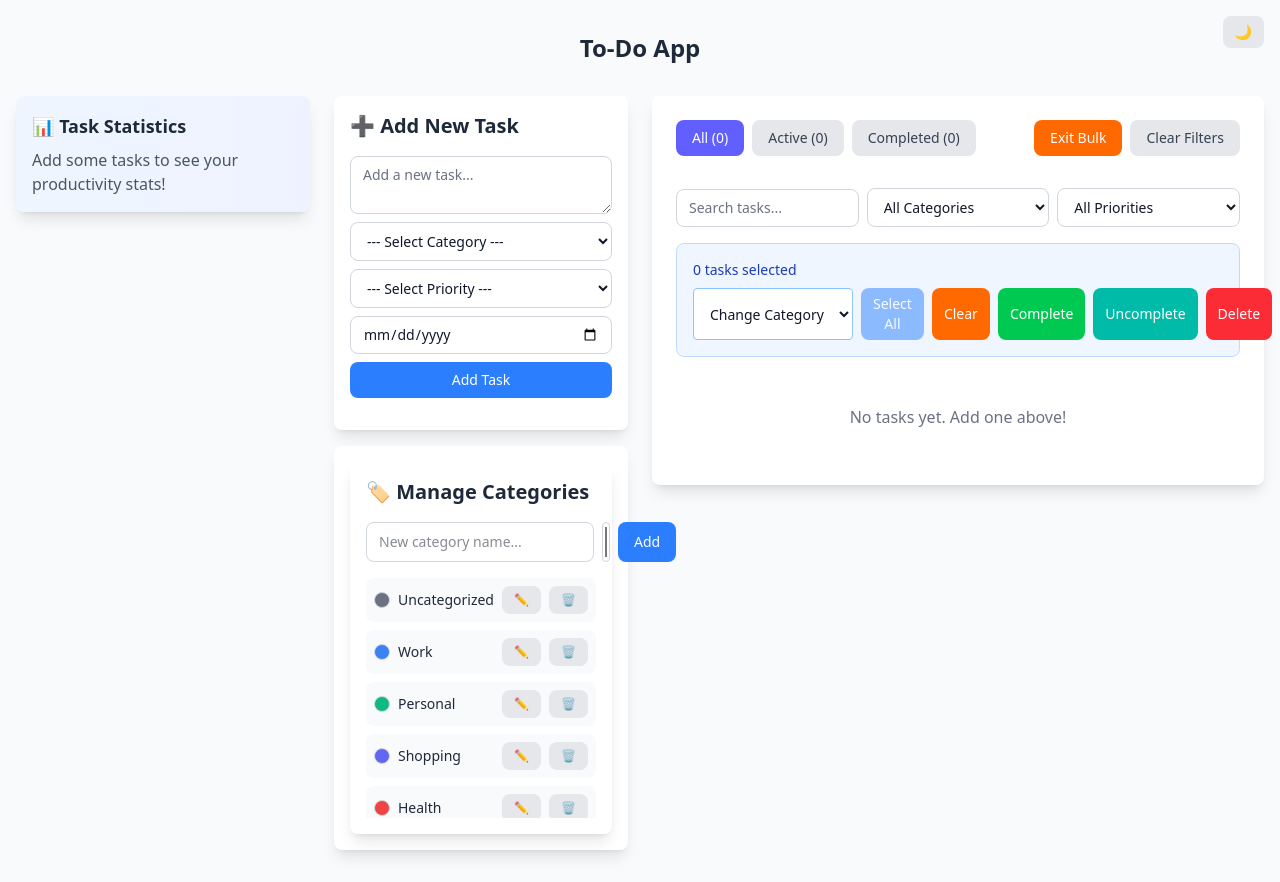
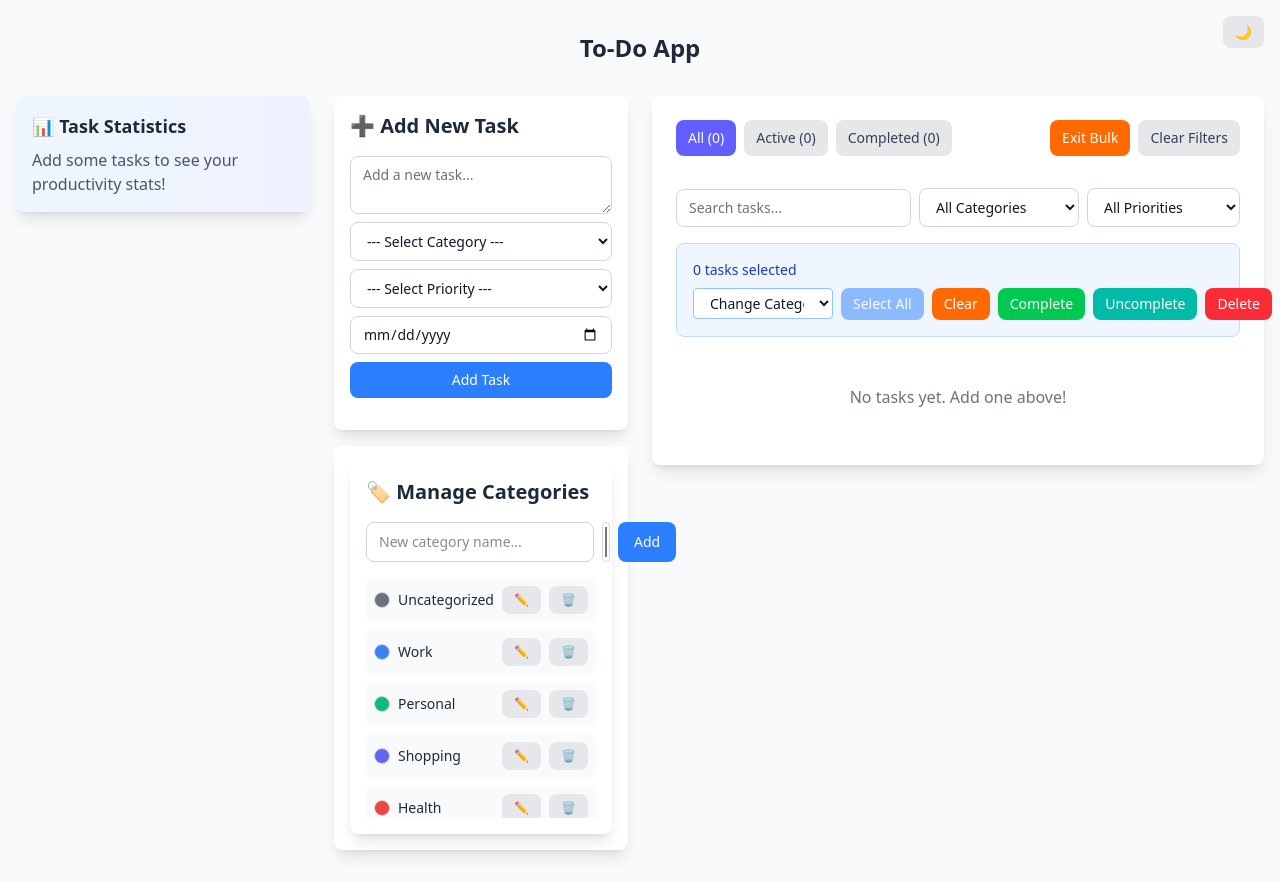
Before and after one commit to alexlangidis/todo-app-v2, a React (Vite) app: page / in a window 1280 px wide. Both pictures are taken after a click on the button "Bulk Select". Built offline with nearby package versions, Linux system fonts and the light colour scheme.

Commit message:
feat: Add new feature

```diff
--- a/src/components/App/AppFilters.tsx
+++ b/src/components/App/AppFilters.tsx
@@ -37,17 +37,17 @@ const AppFilters: React.FC<AppFiltersProps> = ({
 }) => {
   return (
     <>
-      <div className="flex items-center justify-between gap-4 mb-4">
+      <div className="flex flex-col sm:flex-row sm:items-center sm:justify-between gap-4 mb-4">
         <FilterButtons
           currentFilter={filter}
           onFilterChange={onFilterChange}
           taskCounts={taskCounts}
         />
 
-        <div className="flex gap-2 self-start">
+        <div className="flex flex-wrap gap-2 sm:self-start">
           <button
             onClick={onToggleBulkActions}
-            className={`px-4 py-2 rounded-lg text-sm font-medium transition-colors cursor-pointer ${
+            className={`px-3 py-2 rounded-lg text-sm font-medium transition-colors cursor-pointer whitespace-nowrap ${
               showBulkActions
                 ? "bg-orange-500 text-white dark:bg-orange-600"
                 : "bg-orange-200 text-orange-700 hover:bg-orange-300 dark:bg-orange-700 dark:text-orange-300 dark:hover:bg-orange-600"
@@ -58,7 +58,7 @@ const AppFilters: React.FC<AppFiltersProps> = ({
 
           <button
             onClick={onClearFilters}
-            className="px-4 py-2 bg-gray-200 text-gray-700 hover:bg-gray-300 dark:bg-gray-700 dark:text-gray-300 dark:hover:bg-gray-600 rounded-lg text-sm font-medium transition-colors cursor-pointer"
+            className="px-3 py-2 bg-gray-200 text-gray-700 hover:bg-gray-300 dark:bg-gray-700 dark:text-gray-300 dark:hover:bg-gray-600 rounded-lg text-sm font-medium transition-colors cursor-pointer whitespace-nowrap"
           >
             Clear Filters
           </button>
@@ -66,11 +66,14 @@ const AppFilters: React.FC<AppFiltersProps> = ({
       </div>
 
       <div className="mb-4">
-        <div className="flex flex-col sm:flex-row items-center gap-2">
+        <div className="space-y-2 sm:space-y-0 sm:flex sm:items-center sm:gap-2">
+          <div className="w-full sm:flex-1">
             <SearchBar
               searchQuery={searchQuery}
               onSearchChange={onSearchChange}
             />
+          </div>
+          <div className="w-full sm:w-auto sm:min-w-[160px]">
             <select
               value={categoryFilter}
               onChange={(e) => onCategoryFilterChange(e.target.value)}
@@ -83,10 +86,12 @@ const AppFilters: React.FC<AppFiltersProps> = ({
                 </option>
               ))}
             </select>
+          </div>
+          <div className="w-full sm:w-auto sm:min-w-[140px]">
             <select
               value={priorityFilter}
               onChange={(e) => onPriorityFilterChange(e.target.value)}
-            className=" w-full px-3 py-2 text-sm border border-gray-300 dark:border-gray-600 rounded-lg focus:outline-none focus:ring-2 focus:ring-blue-500 focus:border-transparent bg-white dark:bg-gray-700 text-gray-900 dark:text-gray-100  cursor-pointer"
+              className="w-full px-3 py-2 text-sm border border-gray-300 dark:border-gray-600 rounded-lg focus:outline-none focus:ring-2 focus:ring-blue-500 focus:border-transparent bg-white dark:bg-gray-700 text-gray-900 dark:text-gray-100 cursor-pointer"
             >
               <option value="">All Priorities</option>
               {TASK_PRIORITIES.map((priority) => (
@@ -97,6 +102,7 @@ const AppFilters: React.FC<AppFiltersProps> = ({
             </select>
           </div>
         </div>
+      </div>
     </>
   );
 };
--- a/src/components/BulkActions.tsx
+++ b/src/components/BulkActions.tsx
@@ -51,11 +51,12 @@ const BulkActions: React.FC<BulkActionsProps> = ({
           selected
         </span>
 
-        <div className="flex flex-col sm:flex-row gap-2 m-auto sm:ml-auto sm:m-0">
+        <div className="flex flex-col sm:flex-row gap-2 m-auto sm:ml-auto sm:m-0 w-full sm:w-auto">
+          <div className="w-full sm:w-auto sm:min-w-[140px]">
             <select
               value={selectedCategory}
               onChange={(e) => handleCategoryChange(e.target.value)}
-            className="px-3 py-1 text-sm border border-blue-300 dark:border-blue-600 rounded focus:outline-none focus:ring-2 focus:ring-blue-500 focus:border-transparent bg-white dark:bg-gray-700 text-gray-900 dark:text-gray-100"
+              className="w-full px-3 py-1 text-sm border border-blue-300 dark:border-blue-600 rounded focus:outline-none focus:ring-2 focus:ring-blue-500 focus:border-transparent bg-white dark:bg-gray-700 text-gray-900 dark:text-gray-100"
             >
               <option value="" disabled>
                 Change Category
@@ -66,31 +67,55 @@ const BulkActions: React.FC<BulkActionsProps> = ({
                 </option>
               ))}
             </select>
+          </div>
 
+          <div className="flex flex-wrap gap-2 sm:flex-nowrap">
             <Button
               onClick={onSelectAll}
               variant="primary"
               size="sm"
               disabled={selectedTasks.length === totalTasks}
+              className="flex-1 sm:flex-none"
             >
               Select All
             </Button>
 
-          <Button onClick={handleClearSelection} variant="warning" size="sm">
+            <Button
+              onClick={handleClearSelection}
+              variant="warning"
+              size="sm"
+              className="flex-1 sm:flex-none"
+            >
               Clear
             </Button>
 
-          <Button onClick={onBulkComplete} variant="success" size="sm">
+            <Button
+              onClick={onBulkComplete}
+              variant="success"
+              size="sm"
+              className="flex-1 sm:flex-none"
+            >
               Complete
             </Button>
 
-          <Button onClick={onBulkUncomplete} variant="info" size="sm">
+            <Button
+              onClick={onBulkUncomplete}
+              variant="info"
+              size="sm"
+              className="flex-1 sm:flex-none"
+            >
               Uncomplete
             </Button>
 
-          <Button onClick={onBulkDelete} variant="danger" size="sm">
+            <Button
+              onClick={onBulkDelete}
+              variant="danger"
+              size="sm"
+              className="flex-1 sm:flex-none"
+            >
               Delete
             </Button>
+          </div>
         </div>
       </div>
     </div>
--- a/src/components/FilterButtons.tsx
+++ b/src/components/FilterButtons.tsx
@@ -23,12 +23,12 @@ const FilterButtons: React.FC<FilterButtonsProps> = ({
   ];
 
   return (
-    <div className="flex gap-2 mb-4">
+    <div className="flex flex-wrap gap-2 mb-4">
       {filters.map(({ key, label, count }) => (
         <button
           key={key}
           onClick={() => onFilterChange(key)}
-          className={`px-4 py-2 rounded-lg text-sm font-medium transition-colors cursor-pointer ${
+          className={`px-3 py-2 rounded-lg text-sm font-medium transition-colors cursor-pointer whitespace-nowrap ${
             currentFilter === key
               ? key === "completed"
                 ? "bg-green-500 text-white dark:bg-green-600"
--- a/src/components/TaskItem.tsx
+++ b/src/components/TaskItem.tsx
@@ -68,13 +68,13 @@ const TaskItem: React.FC<TaskItemProps> = ({
   const getCharLimit = () => {
     switch (screenSize) {
       case "mobile":
-        return 25;
+        return 40;
       case "tablet":
-        return 35;
+        return 50;
       case "desktop":
-        return 35;
+        return 60;
       default:
-        return 35;
+        return 50;
     }
   };
 
@@ -115,12 +115,13 @@ const TaskItem: React.FC<TaskItemProps> = ({
 
   return (
     <div
-      className={`flex items-center gap-3 p-3 bg-white dark:bg-gray-700 rounded-lg shadow-sm border hover:shadow-md transition-shadow ${
+      className={`flex flex-col sm:flex-row sm:items-center gap-2 sm:gap-3 p-3 bg-white dark:bg-gray-700 rounded-lg shadow-sm border hover:shadow-md transition-shadow ${
         isSelected
           ? "border-blue-500 bg-blue-50 dark:bg-blue-900/20"
           : "border-gray-200 dark:border-gray-600"
       } ${isDragging ? "opacity-50" : ""}`}
     >
+      <div className="flex items-center gap-2 shrink-0">
         {dragHandleProps && (
           <div
             {...dragHandleProps}
@@ -145,7 +146,9 @@ const TaskItem: React.FC<TaskItemProps> = ({
             className="w-5 h-5 text-blue-600 bg-gray-100 border-gray-300 rounded focus:ring-blue-500 focus:ring-2 cursor-pointer"
           />
         )}
-      <div className="flex-1">
+      </div>
+      <div className="flex-1 min-w-0">
+        <div className="flex flex-col sm:flex-row sm:items-center gap-1 sm:gap-0">
           <span
             onClick={showSelection ? undefined : handleToggle}
             className={`text-gray-800 dark:text-gray-100 select-none ${
@@ -159,8 +162,9 @@ const TaskItem: React.FC<TaskItemProps> = ({
           >
             {getTruncatedText(task.text)}
           </span>
+          <div className="flex flex-wrap gap-1 sm:ml-2">
             <span
-          className="ml-2 px-2 py-1 text-xs rounded-full text-white"
+              className="px-2 py-1 text-xs rounded-full text-white whitespace-nowrap"
               style={{
                 backgroundColor:
                   categories.find(
@@ -174,7 +178,7 @@ const TaskItem: React.FC<TaskItemProps> = ({
             </span>
             {task.priority && (
               <span
-            className={`ml-2 px-2 py-1 text-xs rounded-full text-white ${
+                className={`px-2 py-1 text-xs rounded-full text-white whitespace-nowrap ${
                   task.priority === "high"
                     ? "bg-red-500"
                     : task.priority === "low"
@@ -187,7 +191,7 @@ const TaskItem: React.FC<TaskItemProps> = ({
             )}
             {task.dueDate && (
               <span
-            className={`ml-2 px-2 py-1 text-xs rounded-full ${
+                className={`px-2 py-1 text-xs rounded-full whitespace-nowrap ${
                   new Date(task.dueDate) < new Date() && !task.completed
                     ? "bg-red-100 text-red-800 dark:bg-red-900 dark:text-red-200"
                     : "bg-blue-100 text-blue-800 dark:bg-blue-900 dark:text-blue-200"
@@ -197,14 +201,16 @@ const TaskItem: React.FC<TaskItemProps> = ({
               </span>
             )}
           </div>
+        </div>
+      </div>
 
       {!showSelection && (
-        <div className="flex flex-wrap gap-1 shrink-0">
+        <div className="flex gap-1 shrink-0 self-start sm:self-center">
           <Button
             onClick={() => setIsViewing(true)}
             variant="secondary"
             size="sm"
-            className="px-1.5 py-1 text-xs sm:px-2 sm:py-1 sm:text-sm cursor-pointer"
+            className="px-2 py-1 text-sm cursor-pointer"
             aria-label="View task details"
           >
             👁️
@@ -213,7 +219,7 @@ const TaskItem: React.FC<TaskItemProps> = ({
             onClick={handleEditClick}
             variant="secondary"
             size="sm"
-            className="px-1.5 py-1 text-xs sm:px-2 sm:py-1 sm:text-sm cursor-pointer"
+            className="px-2 py-1 text-sm cursor-pointer"
             aria-label="Edit task"
           >
             ✏️
@@ -223,7 +229,7 @@ const TaskItem: React.FC<TaskItemProps> = ({
               onClick={handleDelete}
               variant="secondary"
               size="sm"
-              className="px-1.5 py-1 text-sm sm:px-2 sm:py-1 sm:text-lg cursor-pointer"
+              className="px-2 py-1 text-sm cursor-pointer"
               aria-label="Delete task"
             >
               🗑️
```
Lines whose indentation alone changed are shown as unchanged.
